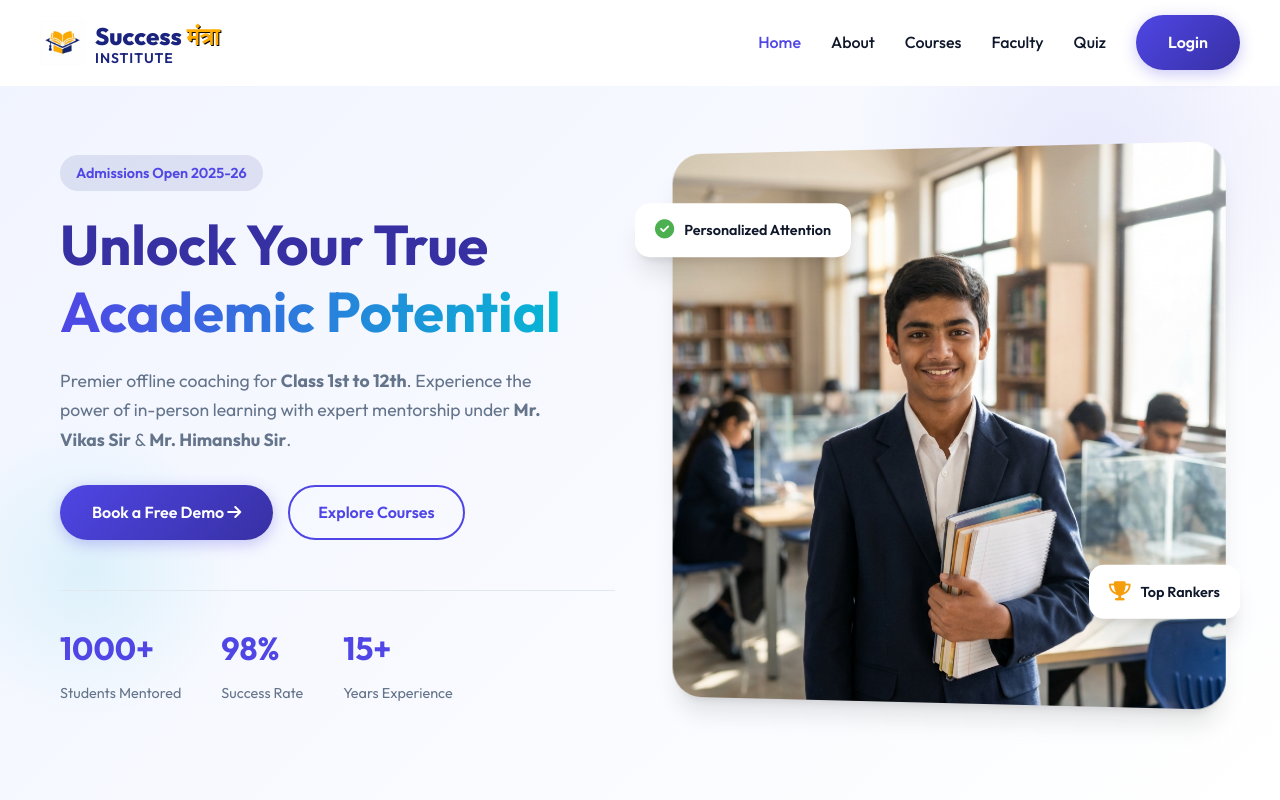
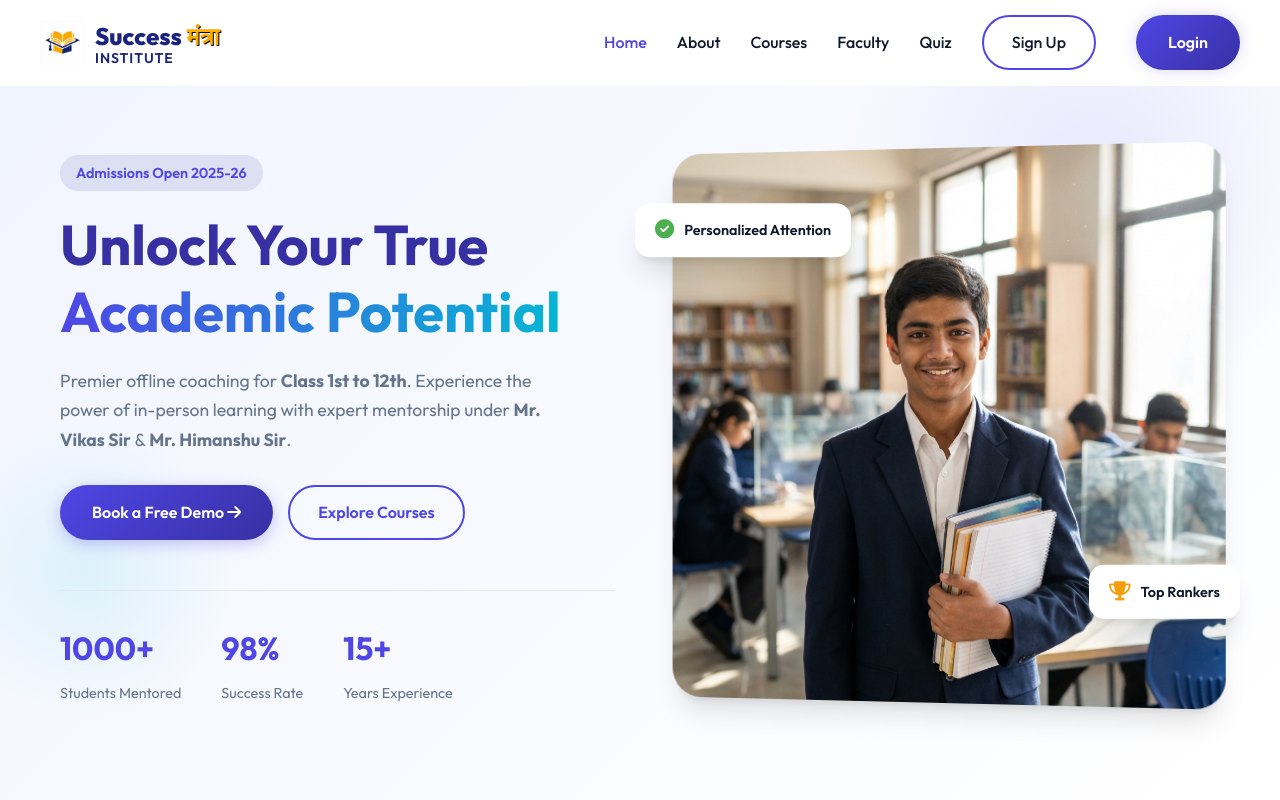
Before and after one commit to Mishra-coder/Coaching_Website, a React (Vite) app in the folder frontend/: page / in a window 1280 px wide. Shown: the top 800 px of the page. Built offline with nearby package versions, Linux system fonts and the light colour scheme.

Commit message:
Make Login/Register buttons more prominent in navbar

```diff
--- a/frontend/src/components/Navbar.jsx
+++ b/frontend/src/components/Navbar.jsx
@@ -155,7 +155,27 @@ const Navbar = () => {
                             </button>
                         </>
                     ) : (
-                        <Link to="/login" className="btn-primary" onClick={closeMenu}>Login</Link>
+                        <>
+                            <Link
+                                to="/register"
+                                className="btn-secondary"
+                                onClick={closeMenu}
+                                style={{ marginRight: '10px' }}
+                            >
+                                Sign Up
+                            </Link>
+                            <Link
+                                to="/login"
+                                className="btn-primary"
+                                onClick={closeMenu}
+                                style={{
+                                    animation: 'pulse-glow 2s infinite',
+                                    boxShadow: '0 0 20px rgba(79, 70, 229, 0.5)'
+                                }}
+                            >
+                                Login
+                            </Link>
+                        </>
                     )}
                 </div>
                 <div className="hamburger" onClick={toggleMenu}>
```
